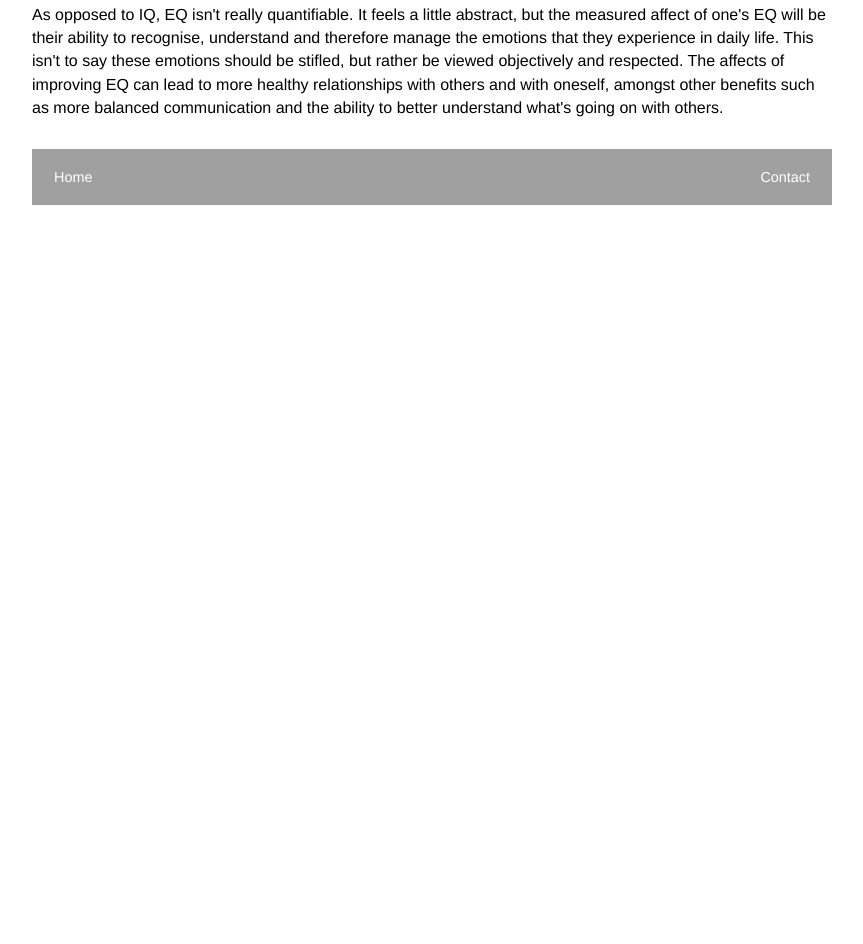
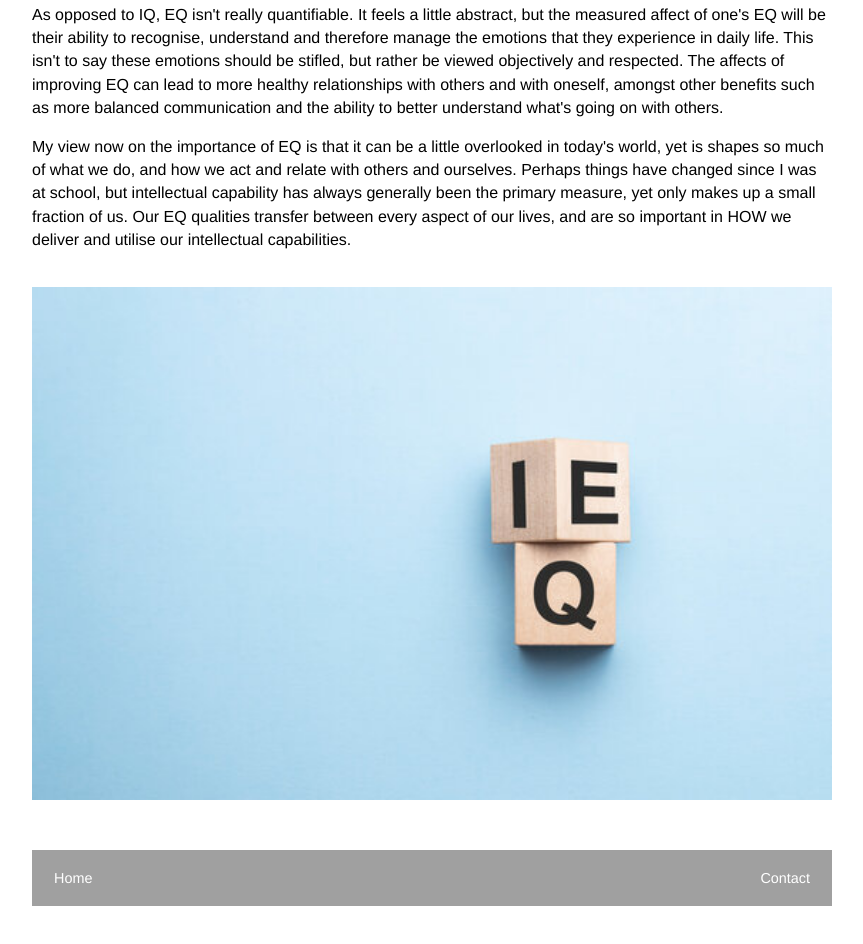
Before and after one commit to ben-bwilly-williams/ben-bwilly-williams.github.io, a plain HTML site: page blog/emotional-intelligence.html in a window 1280 px wide. Shown: the part 360-1304 px from the top of the page, without its empty margins (208-1071 px from the left). Before the commit the page ends 800 px from the top, so only its background shows below. Drawn offline with Linux system fonts and the light colour scheme.

Commit message:
Add to EQ blog

```diff
--- a/blog/emotional-intelligence.html
+++ b/blog/emotional-intelligence.html
@@ -11,8 +11,14 @@
       <hr>
       <br>
       <p class="opening-para">IQ – arguably a measure of one's relative intelligence.<br>EQ – the ability to assess and manage emotion in oneself or others.</p>
-      <p>As opposed to IQ, EQ isn't really quantifiable. It feels a little abstract, but the measured affect of one's EQ will be their ability to recognise, understand and therefore manage the emotions that they experience in daily life. This isn't to say these emotions should be stifled, but rather be viewed objectively and respected. The affects of improving EQ can lead to more healthy relationships with others and with oneself, amongst other benefits such as more balanced communication and the ability to better understand what's going on with others.</p>
-    <footer>
+      <p>
+        As opposed to IQ, EQ isn't really quantifiable. It feels a little abstract, but the measured affect of one's EQ will be their ability to recognise, understand and therefore manage the emotions that they experience in daily life. This isn't to say these emotions should be stifled, but rather be viewed objectively and respected. The affects of improving EQ can lead to more healthy relationships with others and with oneself, amongst other benefits such as more balanced communication and the ability to better understand what's going on with others.
+      </p>
+      <p>
+        My view now on the importance of EQ is that it can be a little overlooked in today's world, yet is shapes so much of what we do, and how we act and relate with others and ourselves. Perhaps things have changed since I was at school, but intellectual capability has always generally been the primary measure, yet only makes up a small fraction of us. Our EQ qualities transfer between every aspect of our lives, and are so important in HOW we deliver and utilise our intellectual capabilities.
+      </p>
+      <img class="blog-page-image" src="../images/eq-iq.jpeg" alt="eq iq">
+      <footer>
       <ul>
         <a href="../index.html"><li id="home">Home</li></a>
         <a href="mailto: bw3345@gmail.com"><li id="contact">Contact</li></a>
```
Also changed, not shown: images/eq-iq.jpeg (added).
